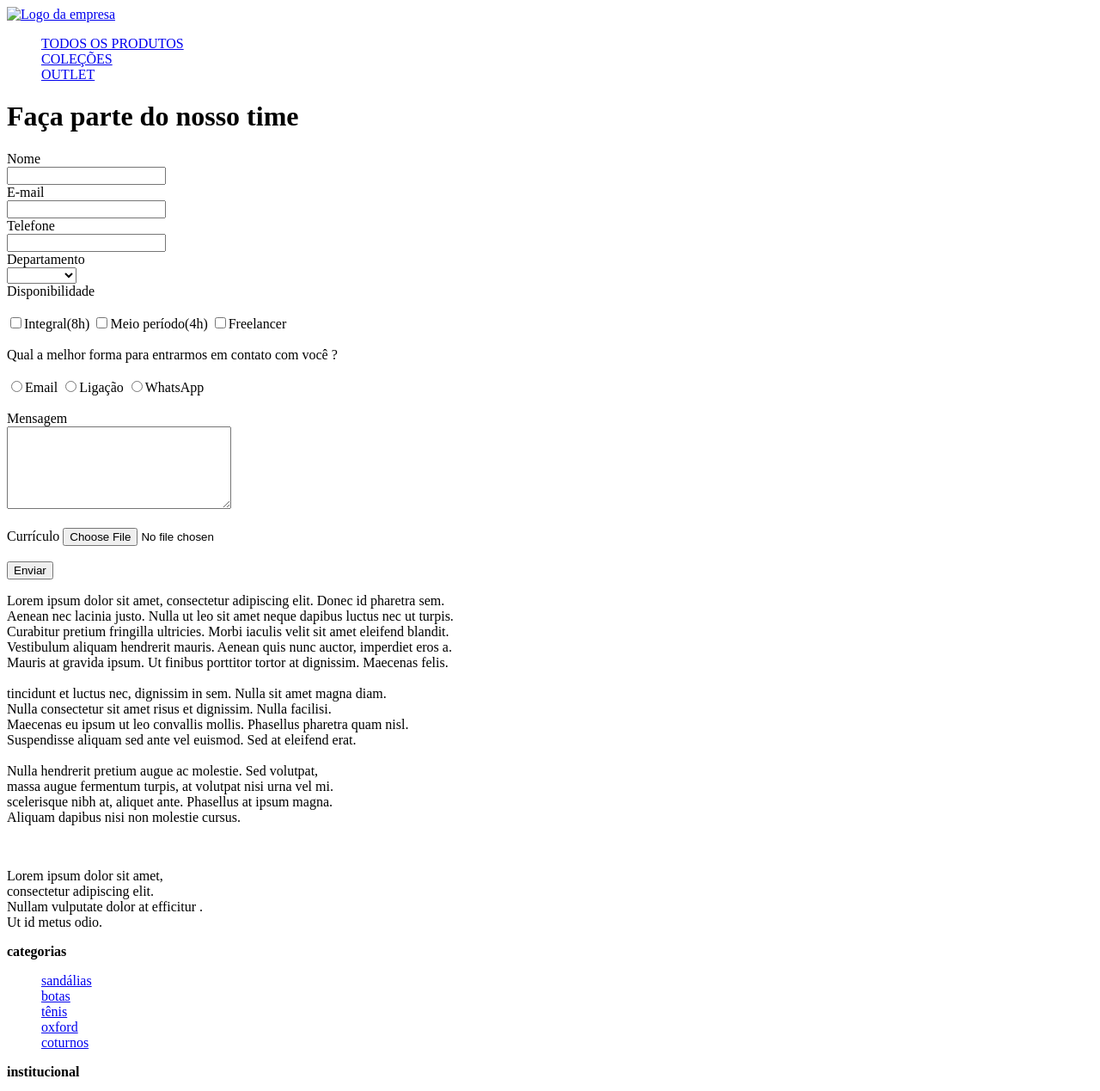
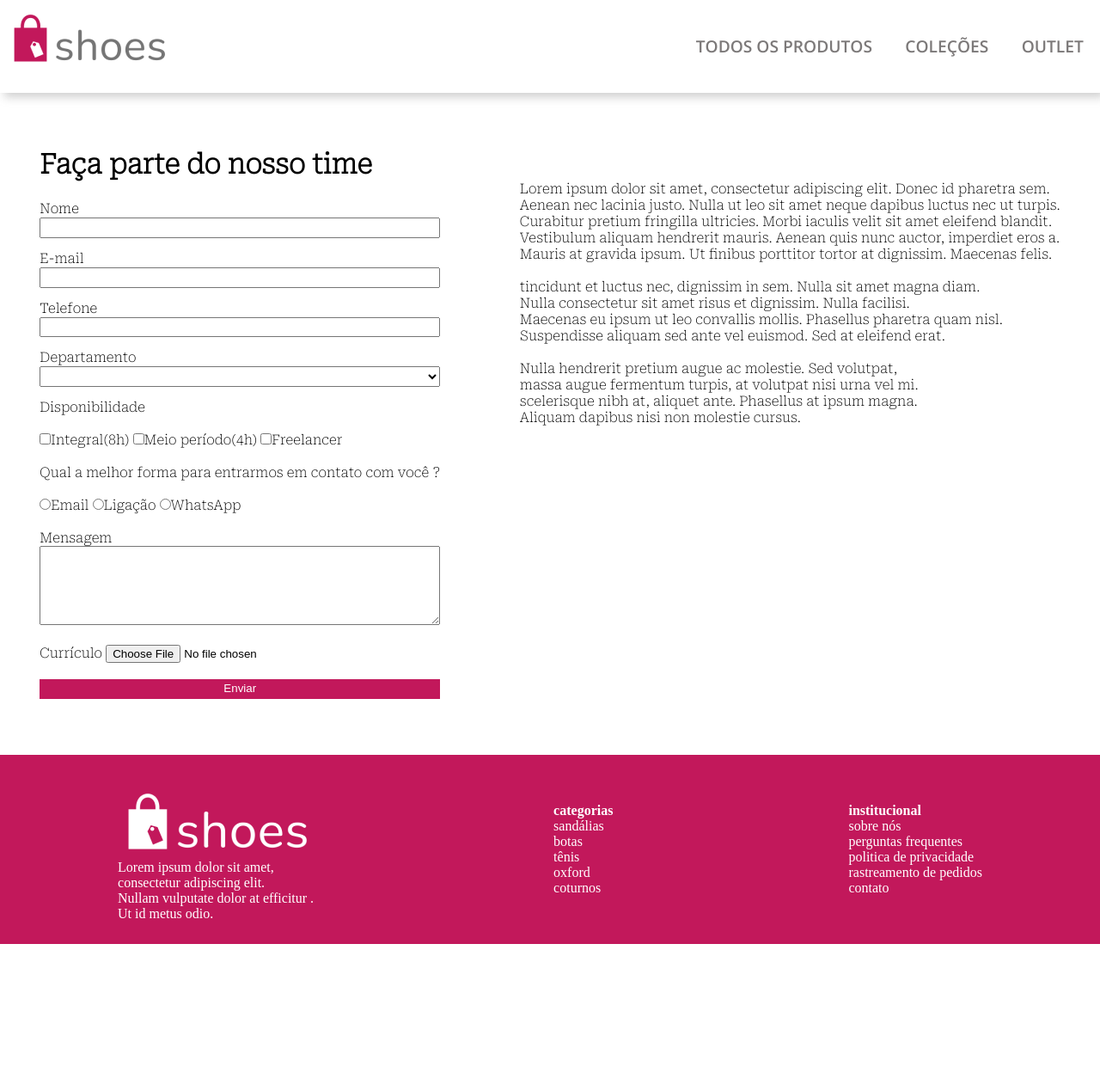
Before and after one commit to Alex-777-90/ShoeStore, a plain HTML site: page formulario.html in a window 1280 px wide. Shown: the top 1269 px of the page at 86% size. After the commit the page ends 1098 px from the top, so only its background shows below. Drawn offline with nearby package versions, Linux system fonts and the light colour scheme; the site is published under a folder, as on GitHub Pages, so addresses that start at the root find nothing.

Commit message:
Update formulario.html

```diff
--- a/formulario.html
+++ b/formulario.html
@@ -5,8 +5,8 @@
     <meta http-equiv="X-UA-Compatible" content="IE=edge">
     <meta name="viewport" content="width=device-width, initial-scale=1.0">
     <title>Trabalhe conosco</title>
-    <link rel="stylesheet" href="/style.css">
-    <link rel="stylesheet" href="/formulario.css">
+    <link rel="stylesheet" href="style.css">
+    <link rel="stylesheet" href="formulario.css">
 
 </head>
 
@@ -15,7 +15,7 @@
   <header>
 
     <a href="#">
-      <img class="imagem_logo" src="/Shoes Store/logo-color.png" alt="Logo da empresa"  >
+      <img class="imagem_logo" src="Shoes Store/logo-color.png" alt="Logo da empresa"  >
     </a>
 
     <nav>
@@ -126,7 +126,7 @@
     <section class="container_footer">
 
       <nav >
-      <img src="/Shoes Store/logo-white.png" alt="">
+      <img src="Shoes Store/logo-white.png" alt="">
       <p class="imagem_text">Lorem ipsum dolor sit amet,<br> consectetur adipiscing elit.<br>
         Nullam vulputate dolor at efficitur . <br> Ut id metus odio.</p>
 
```
